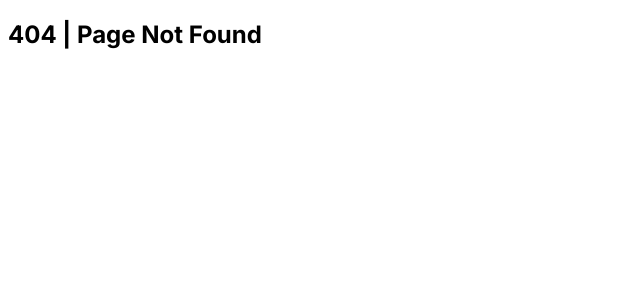
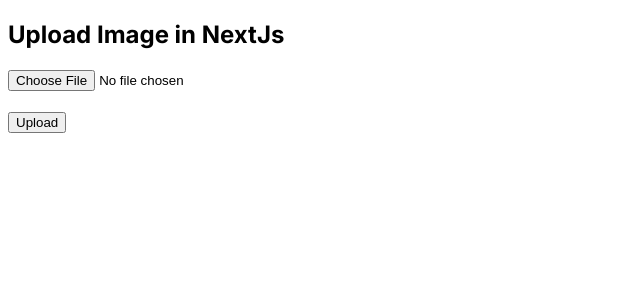
Before and after one commit to madhumitasugandhi/nextjs, a Next.js app: page /upload-image in a window 1280 px wide. Before the commit this address had no page. Shown: the top 300 px of the page, without its empty margins (0-640 px from the left). Built offline with nearby package versions, Linux system fonts and the light colour scheme.

Commit message:
Adding Images With the help of POST API.

```diff
--- /dev/null
+++ b/src/app/upload-image/page.js
@@ -0,0 +1,47 @@
+'use client'
+
+import { useState } from "react";
+
+const UploadImage = () => {
+    const [file, setFile] = useState();
+    const handleSubmit =async (e)=>{
+        e.preventDefault();
+        if(!file){
+          alert('Please Select a File');
+          return;
+        }
+        const data = new FormData();
+        data.append('file',file);
+        try{
+          let result = await fetch('/api/upload-image',{
+            method: "POST",
+            body: data
+          })
+          result = await result.json();
+          if(result.success){
+            alert("Successfully Uploaded..")
+          }
+          else{
+            alert("Failed!!")
+          }
+        }
+        catch(error){
+          console.log(error)
+          alert("Failed!!")
+        }
+    }
+  return (
+    <>
+        <h2>Upload Image in NextJs</h2>
+        <form onSubmit={handleSubmit}>
+            <input
+             type='file'
+             name='file'
+             onChange={(e)=>setFile(e.target.files?.[0])}/><br/><br/>
+            <button type='submit'>Upload</button>
+        </form>
+    </>
+  )
+}
+
+export default UploadImage
```
Also changed, not shown: src/app/api/upload-image/route.js (added, +25 -0 lines), public/uploads/Screenshot 2025-07-23 125940.png (added).
